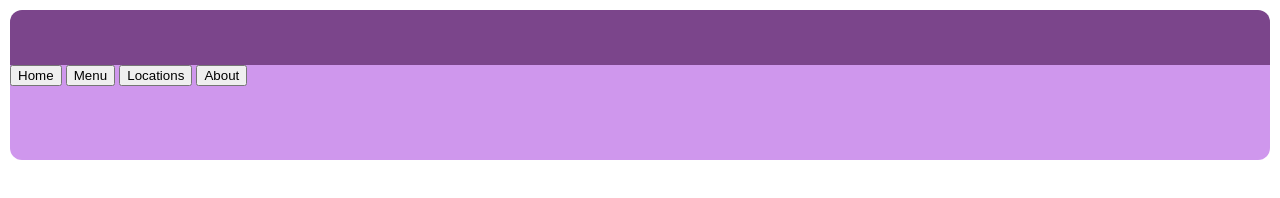
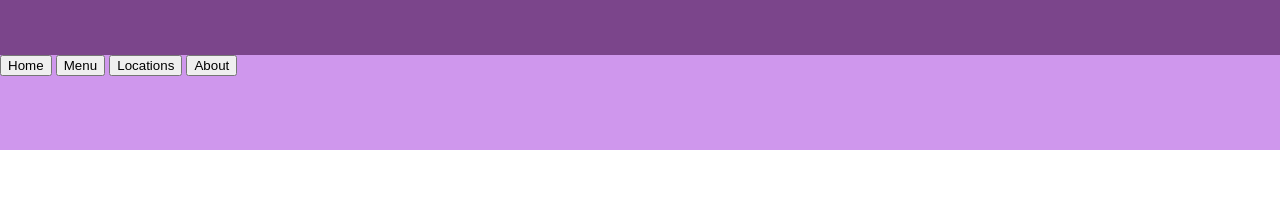
Before and after one commit to mkreynolds919/restaurant, a website built with webpack: page src/template.html in a window 1280 px wide. Built offline with nearby package versions, Linux system fonts and the light colour scheme.

Commit message:
Install url-loader
Remove margin from header

```diff
--- a/package.json
+++ b/package.json
@@ -21,6 +21,7 @@
     "html-loader": "^5.1.0",
     "html-webpack-plugin": "^5.6.3",
     "style-loader": "^4.0.0",
+    "url-loader": "^4.1.1",
     "webpack": "^5.97.1",
     "webpack-cli": "^6.0.1",
     "webpack-dev-server": "^5.2.0"
--- a/src/styles.css
+++ b/src/styles.css
@@ -8,23 +8,16 @@ body {
     font-family: 'Bubble Heading', sans-serif;
 }
 
-header {
-    margin: 10px;
-}
-
 header div {
     background-color: rgb(123, 69, 139);
     width: 100%;
     height: 55px;
     font-size: 25px;
     color: rgb(209, 135, 201);
-    border-top-left-radius: 12px;
-    border-top-right-radius: 12px;
+
 }
 
 header nav {
     background-color:rgb(207, 151, 237);
     height: 95px;
-    border-bottom-right-radius: 12px;
-    border-bottom-left-radius: 12px;
 }
```
Also changed, not shown: 1 other file.
